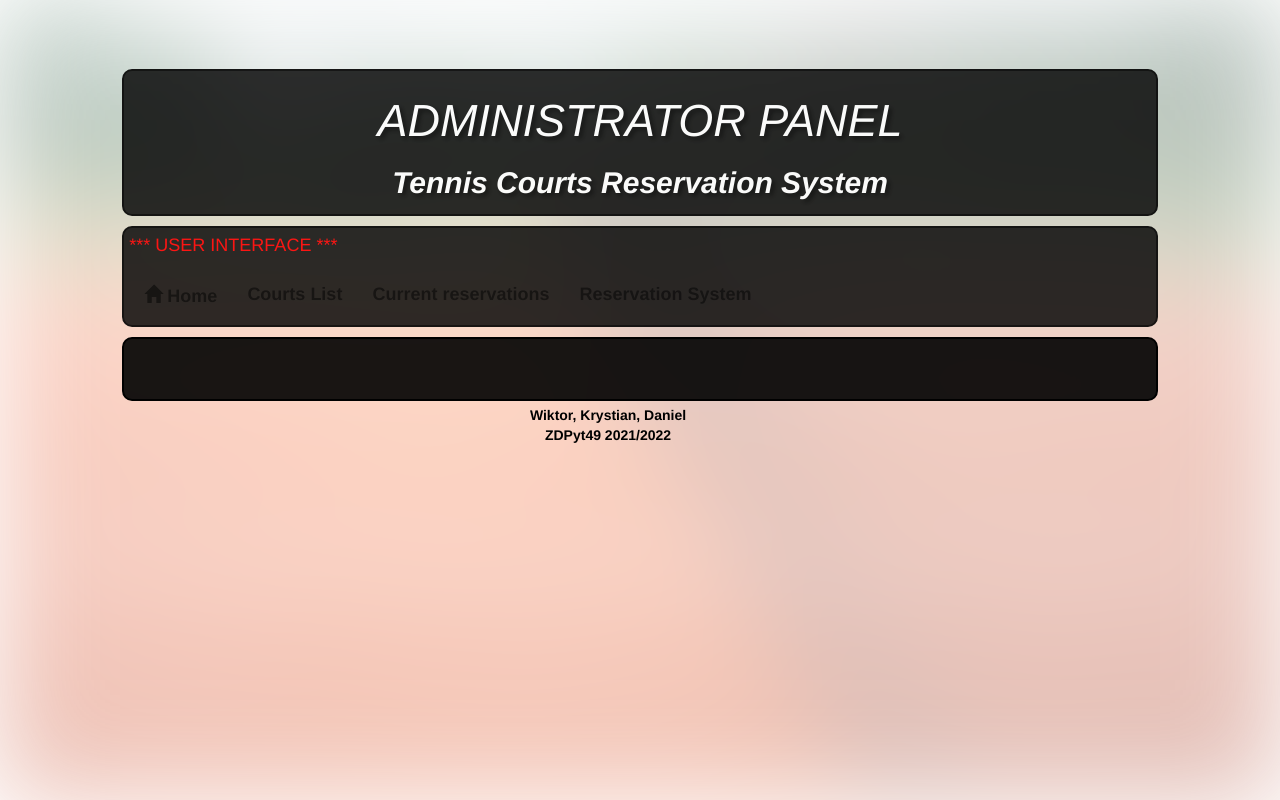
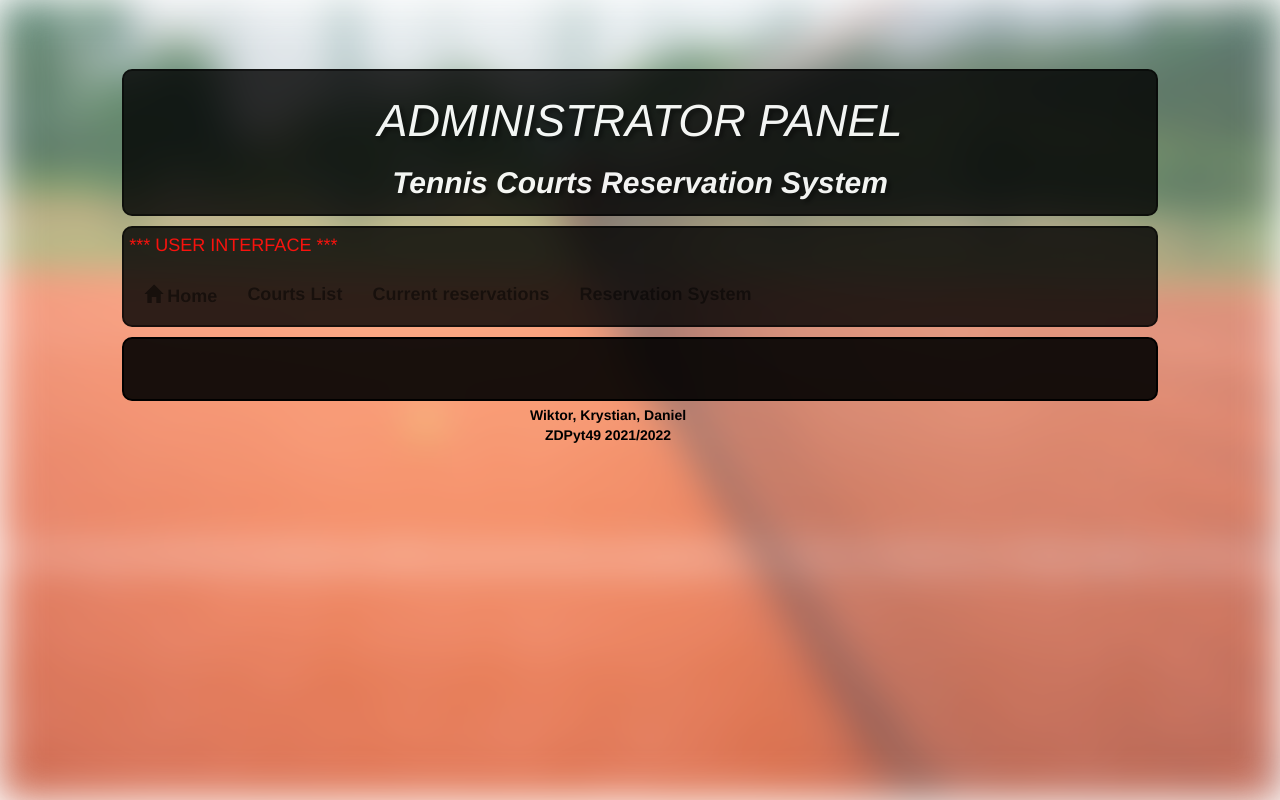
Before and after one commit to WikKab/tennis-court-reservations, a Django app: template tennis_courts/templates/admin_panel.html in a window 1280 px wide. Run offline with Django 3.2, Linux system fonts and the light colour scheme; the template is opened without the code that fills it, so the values that code supplies are empty; some libraries are stand-ins or nearby versions.

Commit message:
colors changes2

```diff
--- a/tennis_courts/templates/admin_panel.html
+++ b/tennis_courts/templates/admin_panel.html
@@ -23,14 +23,14 @@
         .bg-image {
 
           background-image: url({% static 'tennis_court.jpg' %});
-          filter: blur(50px);
-          -webkit-filter: blur(50px);
+          filter: blur(20px);
+          -webkit-filter: blur(20px);
           height: 100%;
           background-position: center;
-          background-repeat: no-repeat;
+          background-repeat: repeat;
           background-size: cover;
           position: relative;
-          opacity: 0.3;
+          opacity: 0.7;
 
 
           }
--- a/tennis_courts/templates/base.html
+++ b/tennis_courts/templates/base.html
@@ -27,7 +27,7 @@
           -webkit-filter: blur(8px);
           height: 100%;
           background-position: center;
-          background-repeat: no-repeat;
+          background-repeat: repeat;
           background-size: cover;
           position: relative;
           }
@@ -81,7 +81,7 @@
         }
 
         a:link {
-          color: black;
+          color: yellow;
           font-weight: bold;
           opacity: 1;
          }
```
